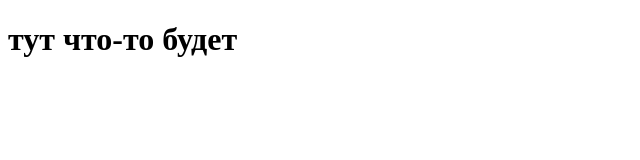
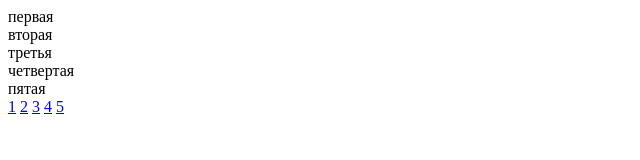
Before and after one commit to MaxyuOff/site, a plain HTML site: page main.html in a window 1280 px wide. Shown: the whole page, without its empty margins (0-640 px from the left). Drawn offline with Linux system fonts and the light colour scheme.

Commit message:
Update main.html

```diff
--- a/main.html
+++ b/main.html
@@ -7,6 +7,18 @@
 <script src="script.js"></script> <!-- Подключаем сценарии -->
 </head>
 <body> <!-- Основная часть документа -->
-    <h1>тут что-то будет</h1>
+    <section id = "n1">первая</section>
+    <section id = "n2">вторая</section>
+    <section id = "n3">третья</section>
+    <section id = "n4">четвертая</section>
+    <section id = "n5">пятая</section>
+<nav>
+    <a href = "#n1">1</a>
+    <a href = "#n2">2</a>
+    <a href = "#n3">3</a>
+    <a href = "#n4">4</a>
+    <a href = "#n5">5</a>
+</nav>
+
 </body>
 </html>
```
